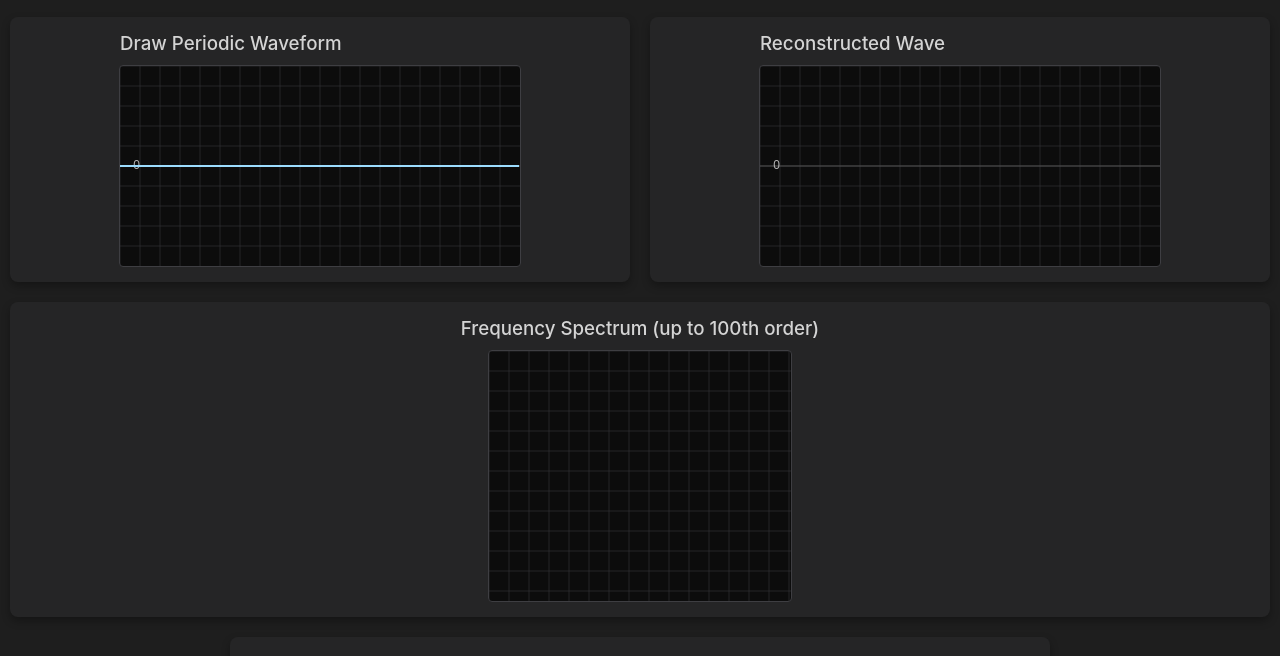
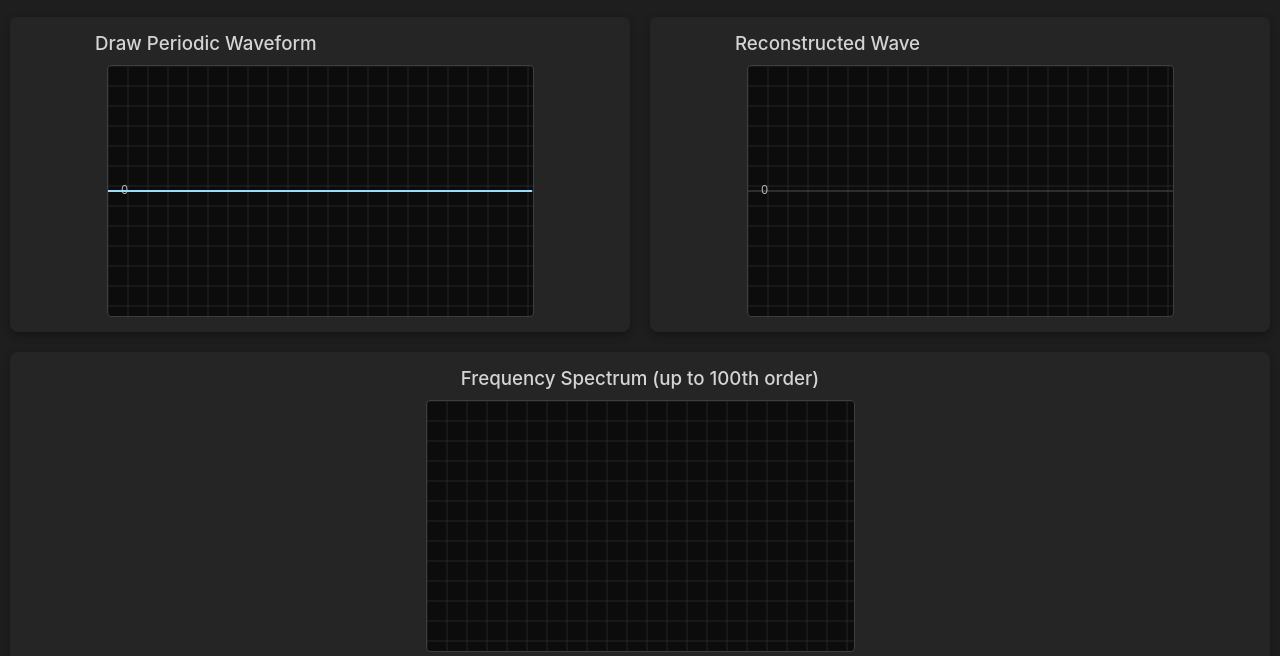
Before and after one commit to inverter3p/fourier, a plain HTML site: page fourier.html in a window 1280 px wide. Shown: the part 118-774 px from the top of the page. Drawn offline with Linux system fonts and the light colour scheme.

Commit message:
Update fourier.html

```diff
--- a/fourier.html
+++ b/fourier.html
@@ -11,7 +11,7 @@
         p { margin-top: 0; margin-bottom: 20px; color: #9cdcfe; max-width: 800px; text-align: center; align-self: center; }
         .container { display: flex; flex-wrap: wrap; justify-content: center; gap: 20px; width: 100%; }
         .canvas-container { display: flex; flex-direction: column; align-items: center; background-color: #252526; border-radius: 8px; padding: 15px; box-sizing: border-box; box-shadow: 0 4px 8px rgba(0,0,0,0.3); flex-grow: 1; }
-        .canvas-header { display: flex; justify-content: space-between; align-items: center; width: 100%; max-width: 400px; }
+        .canvas-header { display: flex; justify-content: space-between; align-items: center; width: 100%; max-width: 450px; }
         h3 { margin: 0 0 10px 0; font-weight: 500; }
         /* MODIFICATION: Make canvas display responsive, but drawing canvas resolution is fixed in HTML */
         canvas { background-color: #0c0c0c; border: 1px solid #3e3e42; cursor: crosshair; border-radius: 4px; max-width: 100%; }
@@ -52,10 +52,10 @@
     <p>Draw your waveform, plot x,y data points, or use presets to instantly see the signal reconstruction and frequency spectrum.</p>
     <div class="container">
         <!-- Drawing and Recon canvases are kept at a fixed resolution for the analysis -->
-        <div class="canvas-container"><div class="canvas-header"><h3>Draw Periodic Waveform</h3></div><canvas id="drawingCanvas" width="400" height="200"></canvas></div>
-        <div class="canvas-container"><div class="canvas-header"><h3>Reconstructed Wave</h3><button id="autoScaleButton" style="display:none;">Auto-scale</button></div><canvas id="reconstructionCanvas" width="400" height="200"></canvas></div>
+        <div class="canvas-container"><div class="canvas-header"><h3>Draw Periodic Waveform</h3></div><canvas id="drawingCanvas" width="425" height="250"></canvas></div>
+        <div class="canvas-container"><div class="canvas-header"><h3>Reconstructed Wave</h3><button id="autoScaleButton" style="display:none;">Auto-scale</button></div><canvas id="reconstructionCanvas" width="425" height="250"></canvas></div>
         <!-- Spectrum canvas container will be full width, but the canvas element itself will be sized by JS -->
-        <div class="canvas-container" style="min-width: 100%;"><h3>Frequency Spectrum (up to 100th order)</h3><canvas id="spectrumCanvas" height="250"></canvas></div>
+        <div class="canvas-container" style="min-width: 100%;"><h3>Frequency Spectrum (up to 100th order)</h3><canvas id="spectrumCanvas" width="425" height="250"></canvas></div>
     </div>
     <div class="controls">
         <div class="row">
```
